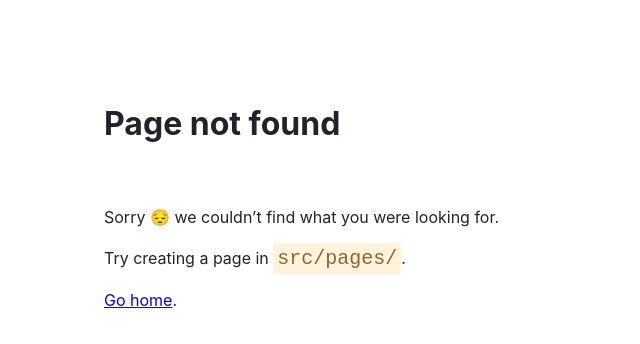
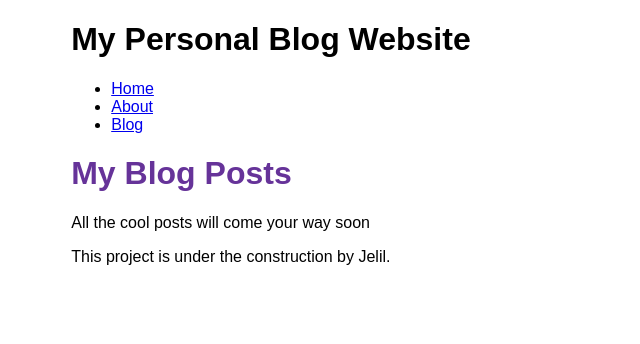
Before and after one commit to JelilFaisalAbudu/personal-blog-website, a Gatsby site: page /blog in a window 1280 px wide. Before the commit this address had no page. Shown: the whole page, without its empty margins (0-640 px from the left). Built offline with nearby package versions, Linux system fonts and the light colour scheme; Gatsby itself is replaced by a stand-in of ours.

Commit message:
Add the blog page component

```diff
--- a/src/components/layout.js
+++ b/src/components/layout.js
@@ -42,6 +42,14 @@
           <li className={navLinkItem}>
             <Link to="/about" className={navLinkText}>About</Link>
           </li>
+          <li className={navLinkItem}>
+            <Link
+              to="/blog"
+              className={navLinkText}
+            >
+              Blog
+            </Link>
+          </li>
         </ul>
       </nav>
       <main>
--- /dev/null
+++ b/src/pages/blog.js
@@ -0,0 +1,14 @@
+import React from "react";
+import Layout from "../components/layout";
+
+const BlogPage = () => {
+  return (
+    <Layout pageTitle="My Blog Posts">
+      <p>
+        All the cool posts will come your way soon
+      </p>
+    </Layout>
+  );
+}
+
+export default BlogPage;
```
